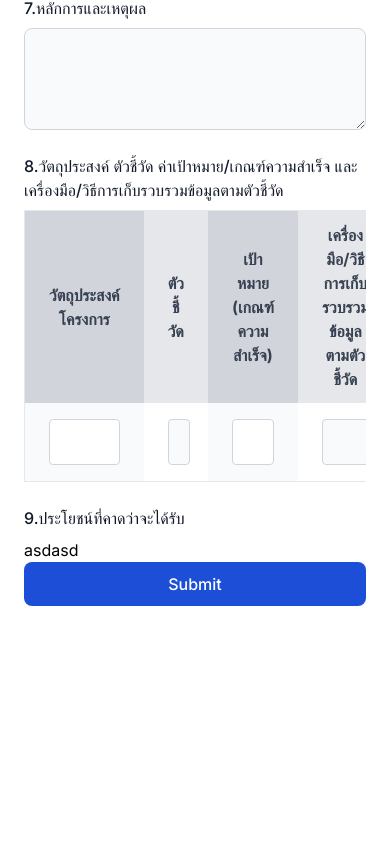
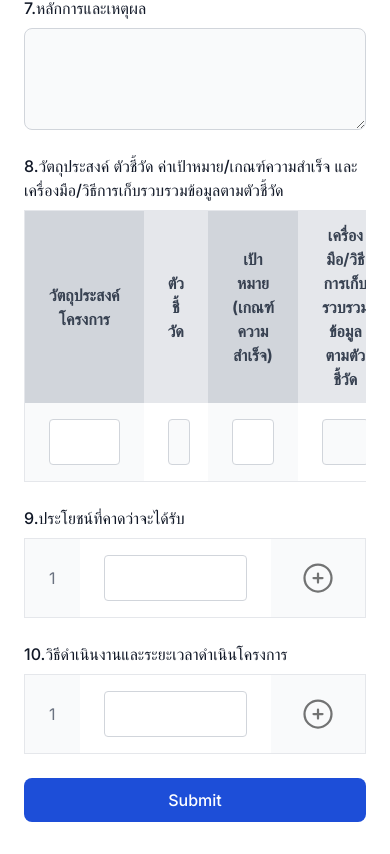
Before and after one commit to heart569522/sat-project-nextjs, a Next.js app: page /dashboard/test in a window 390 px wide. Shown: the part 3180-4034 px from the top of the page. Before the commit the page ends 3818 px from the top, so only its background shows below. Built offline with nearby package versions, Linux system fonts and the light colour scheme; a web font is replaced by a local one.

Commit message:
form no.10

```diff
--- a/app/components/form/pn01-form.tsx
+++ b/app/components/form/pn01-form.tsx
@@ -10,6 +10,14 @@ export default function PN01Form() {
 
     const [OIVTRows, setOIVTRows] = useState([
         { id: 1, objective: '', indicator: '', value: '', tool: '' }, // Initial row
+    ]);
+
+    const [expectedResultRows, setExpectedResultRows] = useState([
+        { id: 1, expected_result: '' }, // Initial row
+    ]);
+
+    const [operationDurationRows, setOperationDurationRows] = useState([
+        { id: 1, operation_duration: '' }, // Initial row
     ]);
 
     const addResponsibleRow = () => {
@@ -25,6 +33,20 @@ export default function PN01Form() {
             { id: prevRows.length + 1, objective: '', indicator: '', value: '', tool: '' },
         ]);
     };
+
+    const addExpectedResultRow = () => {
+        setExpectedResultRows((prevRows) => [
+            ...prevRows,
+            { id: prevRows.length + 1, expected_result: '' },
+        ]);
+    };
+
+    const addOperationDurationRow = () => {
+        setOperationDurationRows((prevRows) => [
+            ...prevRows,
+            { id: prevRows.length + 1, operation_duration: ''}
+        ])
+    }
 
     const deleteResponsibleRow = (id: number) => {
         setResponsibleRows((prevRows) => {
@@ -42,6 +64,34 @@ export default function PN01Form() {
 
     const deleteOIVTRow = (id: number) => {
         setOIVTRows((prevRows) => {
+            const updatedRows = prevRows.filter((row) => row.id !== id);
+
+            // Update IDs to maintain a sequential order
+            const updatedRowsWithSequentialIds = updatedRows.map((row, index) => ({
+                ...row,
+                id: index + 1,
+            }));
+
+            return updatedRowsWithSequentialIds;
+        });
+    };
+
+    const deleteExpectedResultRow = (id: number) => {
+        setExpectedResultRows((prevRows) => {
+            const updatedRows = prevRows.filter((row) => row.id !== id);
+
+            // Update IDs to maintain a sequential order
+            const updatedRowsWithSequentialIds = updatedRows.map((row, index) => ({
+                ...row,
+                id: index + 1,
+            }));
+
+            return updatedRowsWithSequentialIds;
+        });
+    };
+
+    const deleteOperationDurationRow = (id: number) => {
+        setOperationDurationRows((prevRows) => {
             const updatedRows = prevRows.filter((row) => row.id !== id);
 
             // Update IDs to maintain a sequential order
@@ -78,7 +128,23 @@ export default function PN01Form() {
         );
     };
 
-    console.log(OIVTRows);
+    const handleExpectedResultChange = (id: number, value: string) => {
+        setExpectedResultRows((prevRows) =>
+            prevRows.map((row) =>
+                row.id === id ? { ...row, expected_result: value } : row
+            )
+        );
+    };
+
+    const handleOperationDurationChange = (id: number, value: string) => {
+        setOperationDurationRows((prevRows) =>
+            prevRows.map((row) =>
+                row.id === id ? { ...row, operation_duration: value } : row
+            )
+        );
+    };
+
+    console.log(operationDurationRows);
 
 
 
@@ -904,7 +970,120 @@ export default function PN01Form() {
             <h3 className="mb-2 block text-base font-medium text-gray-900 ">
                 9.ประโยชน์ที่คาดว่าจะได้รับ
             </h3>
-            asdasd
+            <div className='mb-6'>
+                <div className="grid gap-6 md:grid-cols-1">
+                    <table className="w-full rounded border text-left text-sm text-gray-500">
+                        <tbody>
+                            {expectedResultRows.map((row) => (
+                                <tr className="border-b bg-white">
+                                    <td className="px-6 py-4 w-[10%] text-center text-base bg-gray-50">
+                                        {row.id}
+                                    </td>
+                                    <td className="px-6 py-4">
+                                        <div className={`grid grid-cols-1 gap-6`}>
+                                            <input
+                                                type="text"
+                                                id="expected_result"
+                                                className="block w-full rounded border-b border-gray-300 p-2.5 text-base text-gray-900 focus:border-blue-500 focus:ring-blue-500"
+                                                placeholder=""
+                                                value={row.expected_result}
+                                                onChange={(e) =>
+                                                    handleExpectedResultChange(row.id, e.target.value)
+                                                }
+                                                required
+                                            />
+                                        </div>
+                                    </td>
+                                    <td className="w-[10%] px-6 py-4 bg-gray-50">
+                                        <div className='flex items-center justify-center'>
+                                            <Tooltip title="เพิ่มแถว">
+                                                <IconButton
+                                                    aria-label="add_row"
+                                                    size="small"
+                                                    onClick={addExpectedResultRow}
+                                                >
+                                                    <PlusCircleIcon className="h-9 w-9" />
+                                                </IconButton>
+                                            </Tooltip>
+                                            {expectedResultRows.length > 1 && (
+                                                <Tooltip title="ลบแถว">
+                                                    <IconButton
+                                                        aria-label="delete_row"
+                                                        size="small"
+                                                        onClick={() => deleteExpectedResultRow(row.id)}
+                                                    >
+                                                        <XCircleIcon className="h-9 w-9" />
+                                                    </IconButton>
+                                                </Tooltip>
+                                            )}
+                                        </div>
+                                    </td>
+                                </tr>
+                            ))}
+                        </tbody>
+                    </table>
+                </div>
+            </div>
+
+            <h3 className="mb-2 block text-base font-medium text-gray-900 ">
+                10.วิธีดำเนินงานและระยะเวลาดำเนินโครงการ
+            </h3>
+            <div className='mb-6'>
+                <div className="grid gap-6 md:grid-cols-1">
+                    <table className="w-full rounded border text-left text-sm text-gray-500">
+                        <tbody>
+                            {operationDurationRows.map((row) => (
+                                <tr className="border-b bg-white">
+                                    <td className="px-6 py-4 w-[10%] text-center text-base bg-gray-50">
+                                        {row.id}
+                                    </td>
+                                    <td className="px-6 py-4">
+                                        <div className={`grid grid-cols-1 gap-6`}>
+                                            <input
+                                                type="text"
+                                                id="operation_duration"
+                                                className="block w-full rounded border-b border-gray-300 p-2.5 text-base text-gray-900 focus:border-blue-500 focus:ring-blue-500"
+                                                placeholder=""
+                                                value={row.operation_duration}
+                                                onChange={(e) =>
+                                                    handleOperationDurationChange(row.id, e.target.value)
+                                                }
+                                                required
+                                            />
+                                        </div>
+                                    </td>
+                                    <td className="w-[10%] px-6 py-4 bg-gray-50">
+                                        <div className='flex items-center justify-center'>
+                                            <Tooltip title="เพิ่มแถว">
+                                                <IconButton
+                                                    aria-label="add_row"
+                                                    size="small"
+                                                    onClick={addOperationDurationRow}
+                                                >
+                                                    <PlusCircleIcon className="h-9 w-9" />
+                                                </IconButton>
+                                            </Tooltip>
+                                            {operationDurationRows.length > 1 && (
+                                                <Tooltip title="ลบแถว">
+                                                    <IconButton
+                                                        aria-label="delete_row"
+                                                        size="small"
+                                                        onClick={() => deleteOperationDurationRow(row.id)}
+                                                    >
+                                                        <XCircleIcon className="h-9 w-9" />
+                                                    </IconButton>
+                                                </Tooltip>
+                                            )}
+                                        </div>
+                                    </td>
+                                </tr>
+                            ))}
+                        </tbody>
+                    </table>
+                </div>
+
+            </div>
+
 
             <button
                 type="submit"
```
